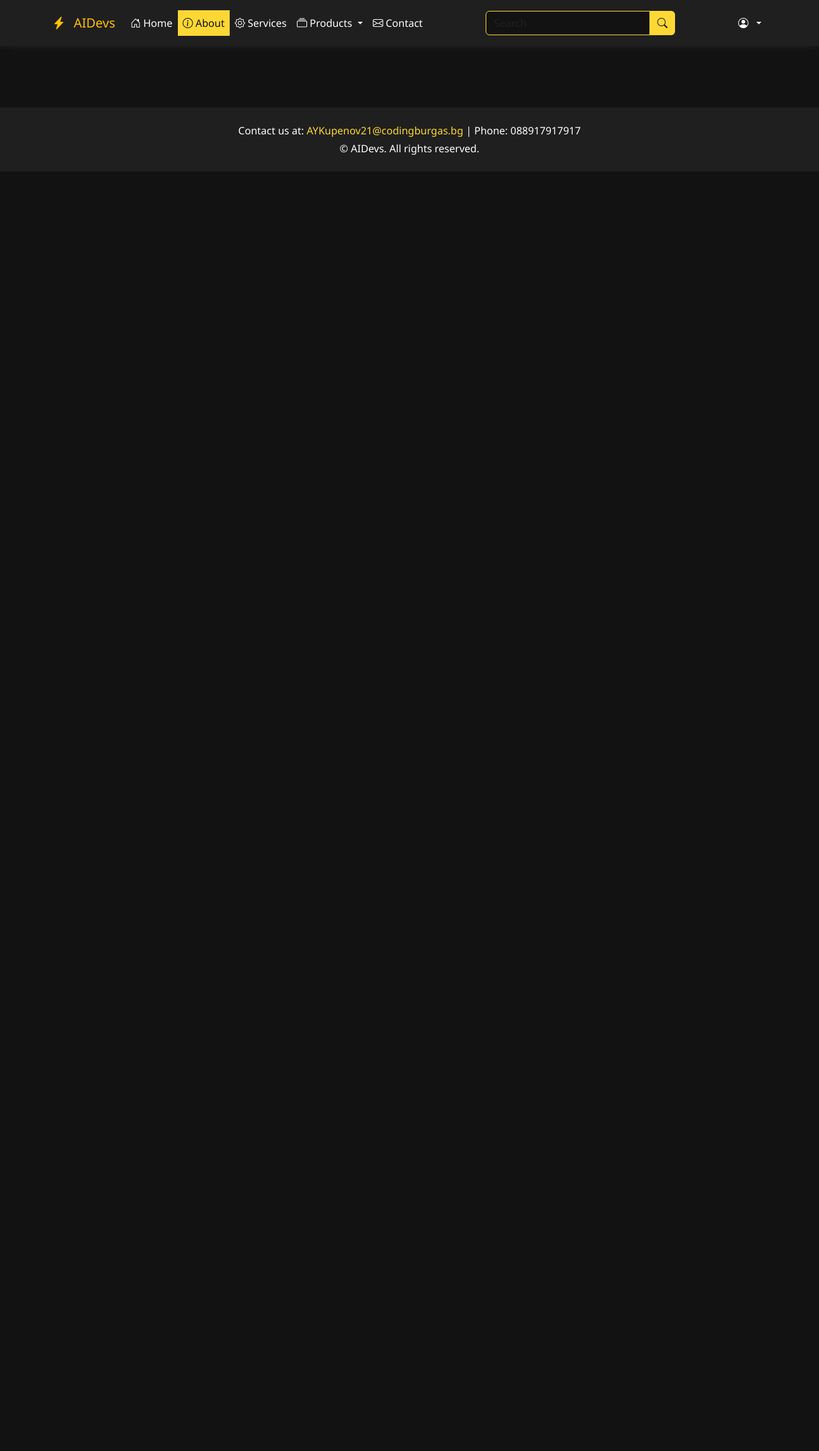
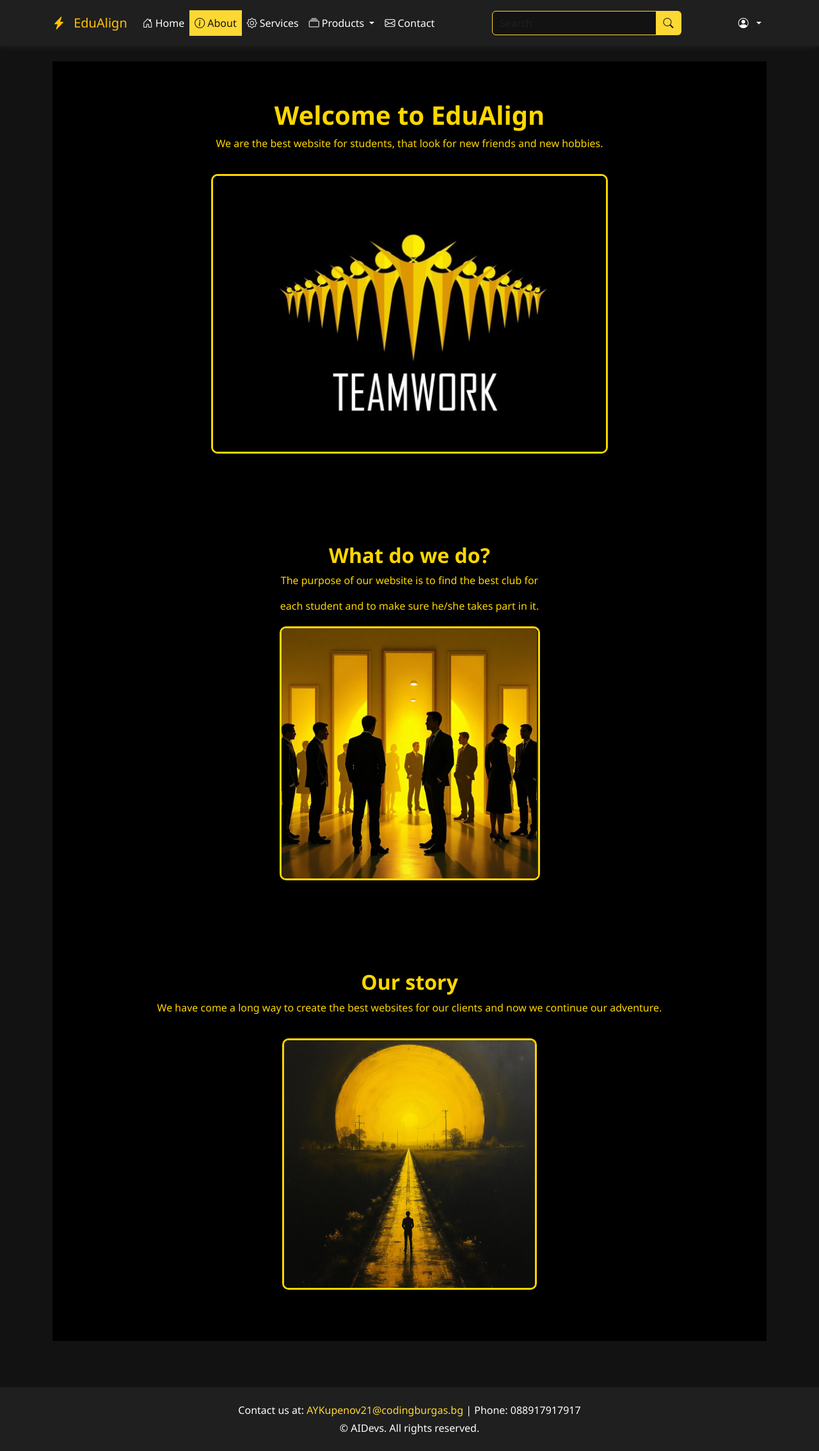
Before and after one commit to codingburgas/2425-11-g-pp-student-practices-assignment-team8, a Flask app: page /about in a window 1280 px wide. Shown: the whole page at 64% size. Before the commit the page ends 268 px from the top, so only its background shows below. Run offline with Flask 3, Linux system fonts and the light colour scheme; some libraries are stand-ins or nearby versions.

Commit message:
Create about.html file where about us page is displayed. Add images in static/images.

```diff
--- a/src/main/routes.py
+++ b/src/main/routes.py
@@ -69,7 +69,7 @@ def profile():
 
 @main_bp.route('/about')
 def about():
-    return render_template("base.html", current_user=current_user)
+    return render_template("about.html", current_user=current_user)
 
 @main_bp.route('/settings')
 def settings():
--- /dev/null
+++ b/src/main/templates/about.html
@@ -0,0 +1,52 @@
+{% extends "base.html" %}
+{% block title %}About Us{% endblock %}
+
+{% block content %}
+<style>
+  .section {
+    min-height: 10vh;
+    display: flex;
+    align-items: center;
+    justify-content: center;
+    flex-direction: column;
+    background-color: black;
+    color: #FFD700;
+    padding: 60px 20px;
+    text-align: center;
+  }
+
+  .section img {
+    max-width: 100%;
+    height: auto;
+    margin: 20px 0;
+    border: 3px solid #FFD700;
+    border-radius: 10px;
+  }
+
+  h1, h2 {
+    color: #FFD700;
+    font-weight: bold;
+  }
+</style>
+
+<div class="section">
+  <h1>Welcome to EduAlign</h1>
+  <p>We are the best website for students,
+    that look for new friends and new hobbies.</p>
+  <img src="{{ url_for('static', filename='images/teamwork.png') }}" alt="Intro Image">
+</div>
+
+<div class="section">
+  <h2>What do we do?</h2>
+  <p>The purpose of our website is to find the best club for</p>
+  each student and to make sure he/she takes part in it.
+  <img src="{{ url_for('static', filename='images/whatWeDo.png') }}" alt="Color Theme Image">
+</div>
+
+<div class="section">
+  <h2>Our story</h2>
+  <p>We have come a long way to create the best websites
+    for our clients and now we continue our adventure.</p>
+  <img src="{{ url_for('static', filename='images/story.png') }}" alt="Team Image">
+</div>
+{% endblock %}
--- a/src/templates/base.html
+++ b/src/templates/base.html
@@ -3,7 +3,7 @@
 <head>
     <meta charset="UTF-8">
     <meta name="viewport" content="width=device-width, initial-scale=1.0">
-    <title>{% block title %}AIDevs{% endblock %}</title>
+    <title>{% block title %}EduAlign{% endblock %}</title>
     <link href="https://cdn.jsdelivr.net/npm/bootstrap@5.3.0/dist/css/bootstrap.min.css" rel="stylesheet">
     <link rel="stylesheet" href="https://cdn.jsdelivr.net/npm/bootstrap-icons@1.10.0/font/bootstrap-icons.css">
     <style>
@@ -129,7 +129,7 @@
         <div class="container">
             <a class="navbar-brand" href="{{ url_for('main_bp.index') }}">
                 <i class="bi bi-lightning-charge-fill text-warning me-2"></i>
-                <span class="text-warning">AIDevs</span>
+                <span class="text-warning">EduAlign</span>
             </a>
 
             <button class="navbar-toggler" type="button" data-bs-toggle="collapse" data-bs-target="#navbarContent">
```
Also changed, not shown: src/static/images/story.png (added), src/static/images/teamWork.png (added), src/static/images/whatWeDo.png (added).
